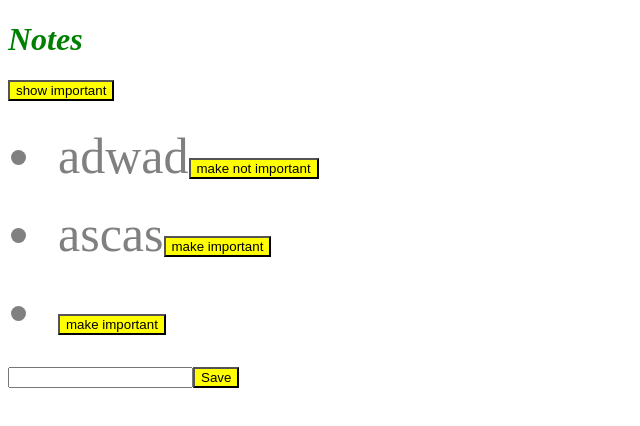
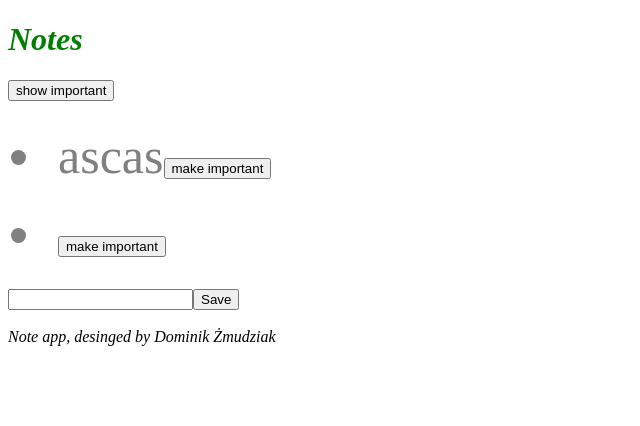
Before and after one commit to darq37/fullStackOpen, a React (Create React App) app: page / in a window 1280 px wide. Shown: the top 426 px of the page, without its empty margins (0-640 px from the left). Built offline with nearby package versions, Linux system fonts and the light colour scheme; data requests are answered from the project's data file.

Commit message:
add Footer and Notification component

```diff
--- a/db.json
+++ b/db.json
@@ -1,10 +1,5 @@
 {
   "notes": [
-    {
-      "content": "adwad",
-      "important": true,
-      "id": 1
-    },
     {
       "content": "ascas",
       "important": false,
--- a/src/components/App.js
+++ b/src/components/App.js
@@ -1,11 +1,14 @@
-import React, { useState, useEffect } from "react";
+import React, {useState, useEffect} from "react";
 import Note from "./Note";
 import noteService from "../services/noteService";
+import Notification from "./Notification";
+import Footer from "./Footer";
 
 const App = () => {
     const [notes, setNotes] = useState([]);
     const [newNote, setNewNote] = useState("");
     const [showAll, setShowAll] = useState(true);
+    const [errorMessage, setErrorMessage] = useState(null)
 
     const notesToShow = showAll ? notes : notes.filter((note) => note.important);
 
@@ -34,15 +37,20 @@
 
     const toggleImportanceOf = (id) => {
         const note = notes.find((n) => n.id === id);
-    const changedNote = { ...note, important: !note.important };
+        const changedNote = {...note, important: !note.important};
 
         noteService
             .updateStatus(id, changedNote)
             .then((changedNote) => {
                 setNotes(notes.map((note) => (note.id !== id ? note : changedNote)));
             })
-      .catch((error) => {
-        alert(`the note '${note.content}' was already deleted from the server`);
+            .catch(() => {
+                setErrorMessage(
+                    `Note '${note.content}' was already removed from the server.`
+                )
+                setTimeout(() => {
+                    setErrorMessage(null)
+                }, 2000)
                 setNotes(notes.filter((n) => n.id !== id));
             });
     };
@@ -50,6 +58,7 @@
     return (
         <div>
             <h1>Notes</h1>
+            <Notification message={errorMessage}/>
             <div>
                 <button onClick={() => setShowAll(!showAll)}>
                     show {showAll ? "important" : "all"}
@@ -65,9 +74,10 @@
                 ))}
             </ul>
             <form onSubmit={addNote}>
-        <input value={newNote} onChange={handleNoteChange} />
+                <input value={newNote} onChange={handleNoteChange}/>
                 <button type="submit">Save</button>
             </form>
+            <Footer/>
         </div>
     );
 };
--- /dev/null
+++ b/src/components/Footer.js
@@ -0,0 +1,13 @@
+import React from "react";
+
+const Footer = () => {
+    return(
+        <div>
+            <br/>
+            <em>Note app, desinged by Dominik Żmudziak</em>
+        </div>
+    )
+}
+
+
+export default Footer;
--- /dev/null
+++ b/src/components/Notification.js
@@ -0,0 +1,12 @@
+import React from "react";
+
+const Notification = ({message}) => {
+    if (message === null){
+        return  null;
+    }
+
+    return (
+        <div className="error">{message}</div>
+    )
+}
+export default Notification;
--- a/src/index.css
+++ b/src/index.css
@@ -9,6 +9,17 @@
     font-size: 50px;
 }
 
-button {
-    background-color: yellow;
+.error {
+    color: red;
+    background: lightgrey;
+    font-size: 20px;
+    border-style: solid;
+    border-radius: 5px;
+    padding: 10px;
+    margin-bottom: 10px;
 }
+.Footer {
+    color: green;
+    font-style: italic;
+    font-size: 16px;
+}
```
Lines whose indentation alone changed are shown as unchanged.
